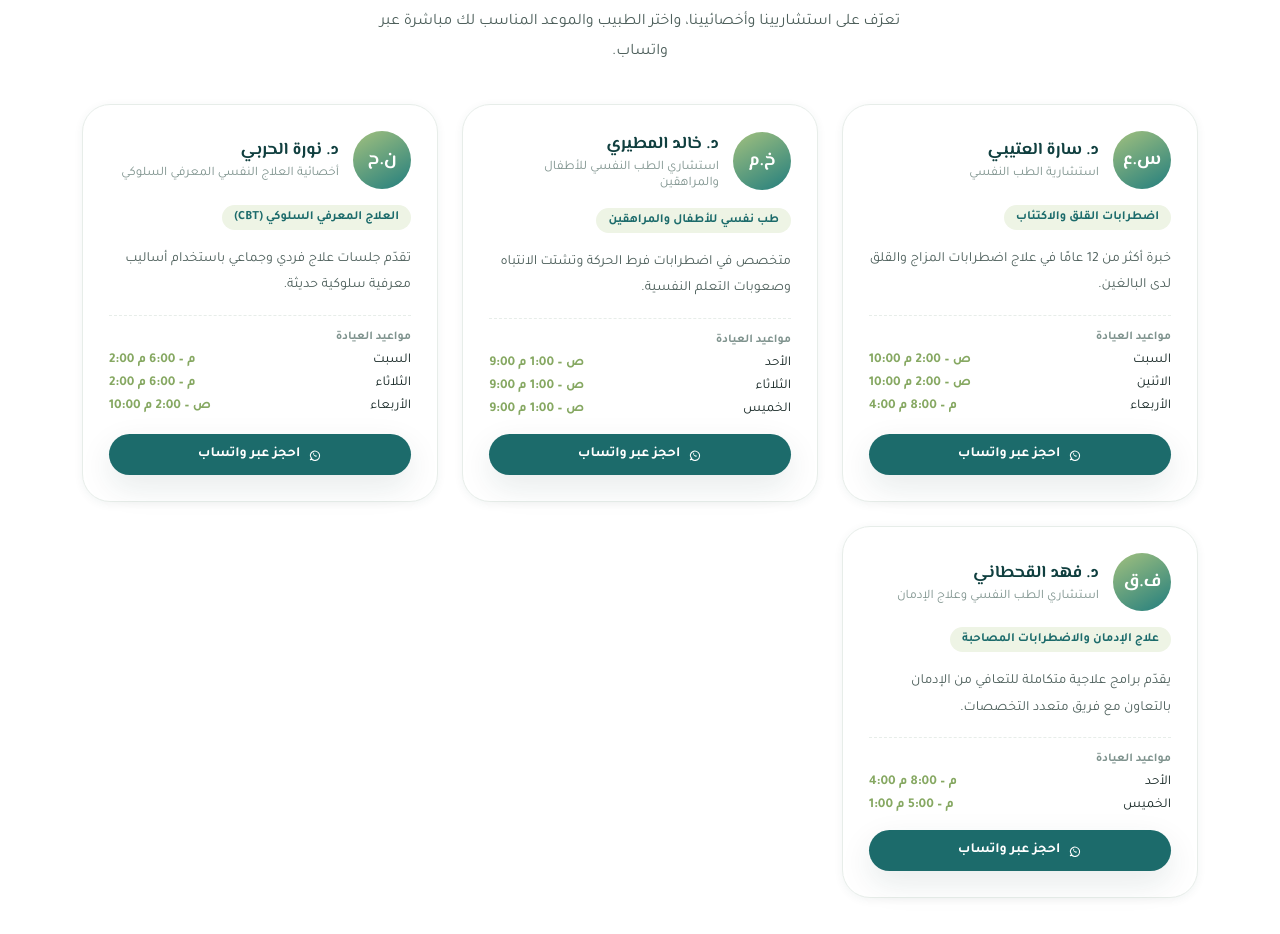
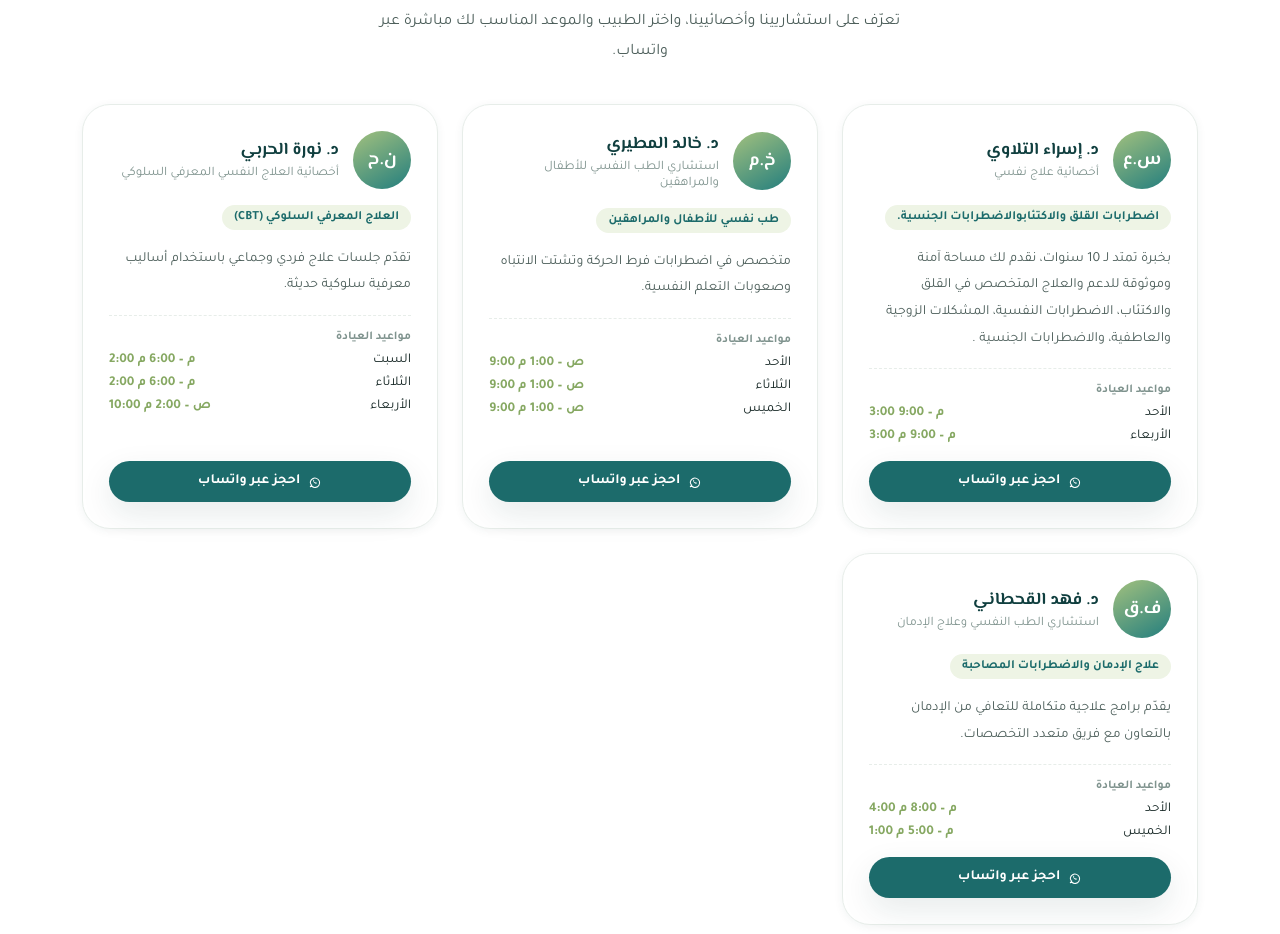
Before and after one commit to asadi80/rouh, a React (Vite) app: page / in a window 1280 px wide. Shown: the part 960-1894 px from the top of the page. Built offline with nearby package versions, Linux system fonts and the light colour scheme.

Commit message:
updating location

```diff
--- a/src/data/clinicData.js
+++ b/src/data/clinicData.js
@@ -46,15 +46,14 @@ export const workingHours = [
 export const doctors = [
   {
     id: 1,
-    name: "د. سارة العتيبي",
-    title: "استشارية الطب النفسي",
-    specialty: "اضطرابات القلق والاكتئاب",
+    name: "د. إسراء التلاوي",
+    title: " أخصائية علاج نفسي ",
+    specialty: "اضطرابات القلق والاكتئابوالاضطرابات الجنسية.",
     initials: "س.ع",
-    bio: "خبرة أكثر من 12 عامًا في علاج اضطرابات المزاج والقلق لدى البالغين.",
+    bio: "بخبرة تمتد لـ 10 سنوات، نقدم لك مساحة آمنة وموثوقة للدعم والعلاج المتخصص في القلق والاكتئاب، الاضطرابات النفسية، المشكلات الزوجية والعاطفية، والاضطرابات الجنسية .",
     schedule: [
-      { day: "السبت", time: "10:00 ص – 2:00 م" },
-      { day: "الاثنين", time: "10:00 ص – 2:00 م" },
-      { day: "الأربعاء", time: "4:00 م – 8:00 م" },
+      { day: "الأحد", time: "3:00 م – 9:00 " },
+      { day: "الأربعاء", time: "3:00 م – 9:00 م" },
     ],
   },
   {
```
